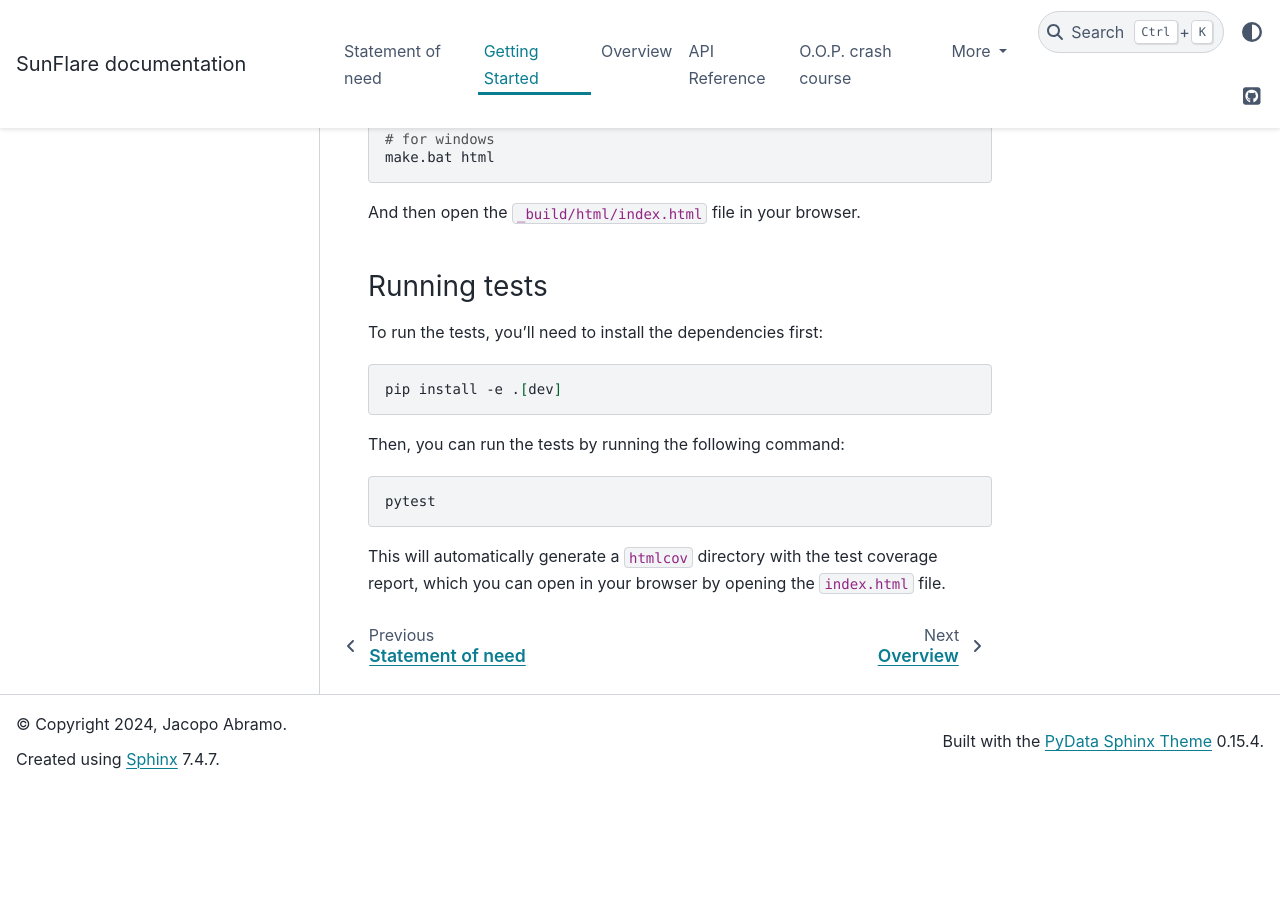
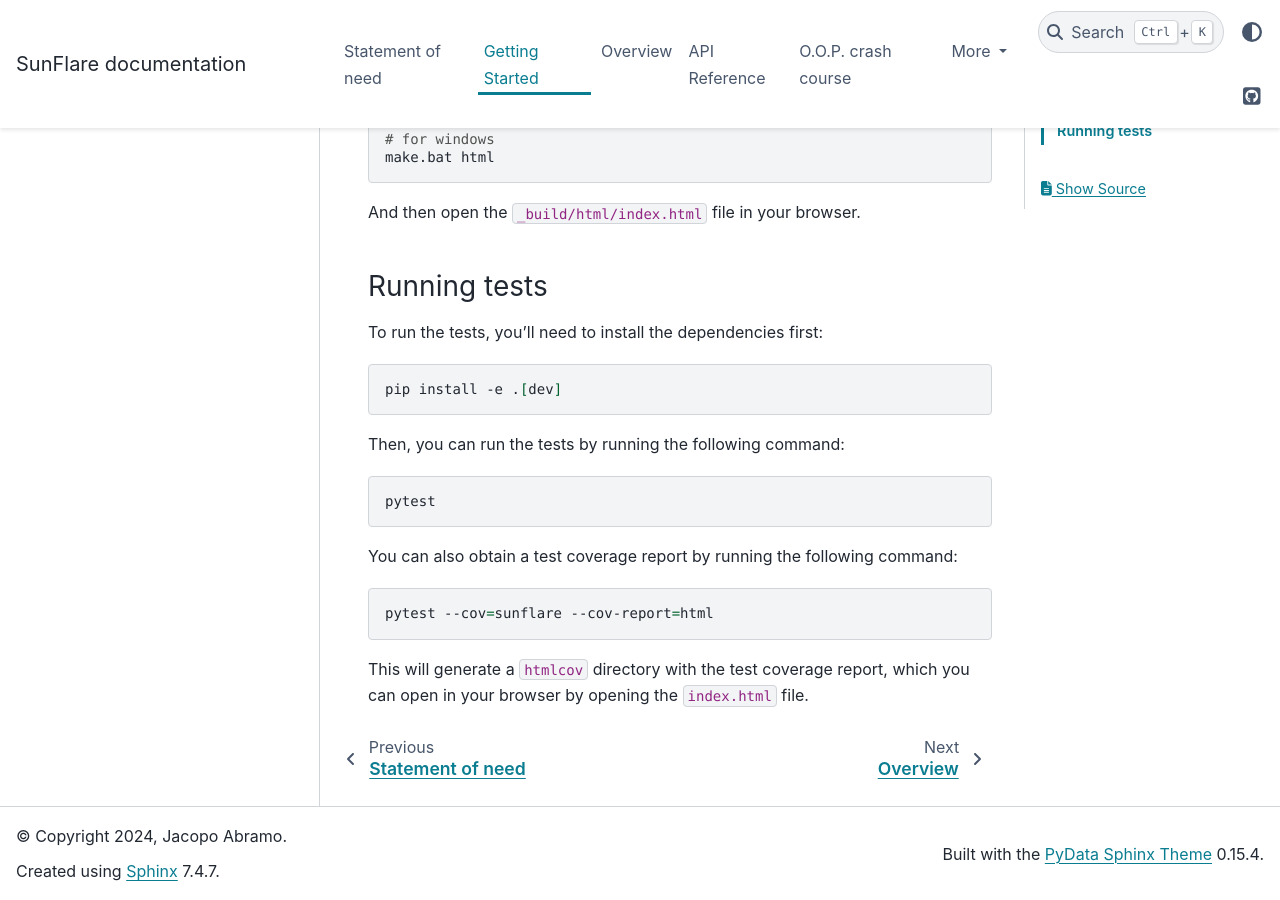
Before and after one commit to redsun-acquisition/sunflare, a Sphinx documentation site: the page built from docs/getting_started.md, in a window 1280 px wide and 900 px high, scrolled down 1169 px. Built offline with Sphinx 7.4.7 and the PyData theme 0.15.4, drawn with Linux system fonts in a browser that asks for light colours; before the commit the page ends 1957 px from its top, so only the background shows below that.

Commit message:
Disable default coverage report
- conflicts with CI

````diff
--- a/docs/getting_started.md
+++ b/docs/getting_started.md
@@ -88,7 +88,13 @@
 pytest
 ```
 
-This will automatically generate a `htmlcov` directory with the test coverage report, which you can open in your browser by opening the `index.html` file.
+You can also obtain a test coverage report by running the following command:
+
+```bash
+pytest --cov=sunflare --cov-report=html
+```
+
+This will generate a `htmlcov` directory with the test coverage report, which you can open in your browser by opening the `index.html` file.
 
 [conda]: https://docs.conda.io/en/latest/
 [mamba]: https://mamba.readthedocs.io/en/latest/
--- a/pyproject.toml
+++ b/pyproject.toml
@@ -104,7 +104,6 @@
 
 [tool.pytest.ini_options]
 minversion = "6.0"
-addopts = "--cov=sunflare --cov-report=html"
 testpaths = [
     "tests"
 ]
````
